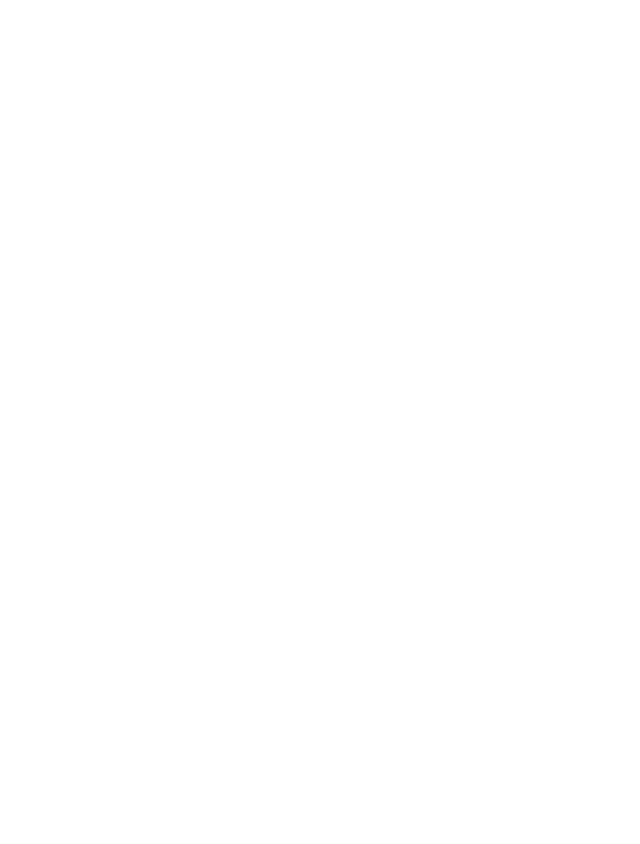
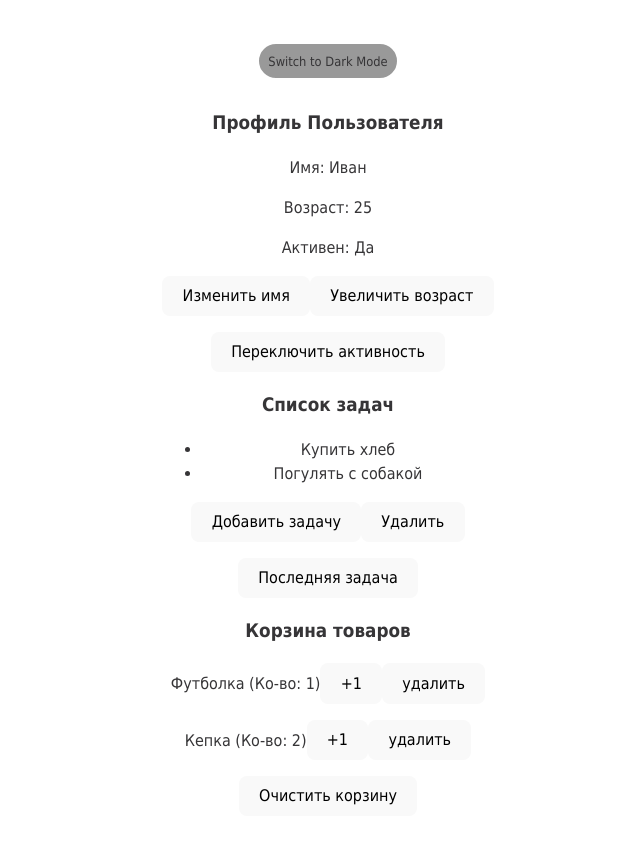
Before and after one commit to Mirsav/tasks, a React (Vite) app: page / in a window 1280 px wide. Shown: the top 844 px of the page, without its empty margins (312-952 px from the left). Before the commit the page ends 800 px from the top, so only its background shows below. Built offline with nearby package versions, Linux system fonts and the light colour scheme.

Commit message:
maked switch mode

```diff
--- a/src/App.jsx
+++ b/src/App.jsx
@@ -1,12 +1,29 @@
-import { useState } from "react";
-import reactLogo from "./assets/react.svg";
-import viteLogo from "/vite.svg";
+import { ThemeProvider } from "styled-components";
+import { GlobalStyles } from "./components/GlobalStyle";
+import { lightTheme, darkTheme } from "./components/Themes";
+import { useDarkMode } from "./components/useDarkMode";
+import Toggle from "./components/Toggler";
 import "./App.css";
+import Obj from "./Obj";
+import Arr from "./Arr";
+import ArrObj from "./ArrObj";
 
 function App() {
+  const [theme, themeToggler, mountedComponent] = useDarkMode();
+  const themeMode = theme === 'light' ? lightTheme : darkTheme;
+
+  if (!mountedComponent) return <div />;
+
   return (
-    <>
-    </>
+    <ThemeProvider theme={themeMode}>
+      <>
+        <GlobalStyles />
+        <Toggle theme={theme} toggleTheme={themeToggler} />
+        <Obj />
+        <Arr />
+        <ArrObj />
+      </>
+    </ThemeProvider>
   );
 }
 
--- /dev/null
+++ b/src/Arr.jsx
@@ -0,0 +1,31 @@
+import { useState, memo } from "react";
+
+const TaskItem = memo(({ task }) => {
+  console.log("render task");
+  return <li>{task}</li>;
+});
+
+const Arr = () => {
+  const [tasks, setTasks] = useState(["Купить хлеб", "Погулять с собакой"]);
+  return (
+    <>
+      <h3>Список задач</h3>
+      <ul>
+        {tasks.map((item, index) => (
+          <TaskItem key={index} task={item} />
+        ))}
+      </ul>
+      <button onClick={() => setTasks([...tasks, "Вынести мусор"])}>
+        Добавить задачу
+      </button>
+      <button onClick={() => setTasks([])}>Удалить</button>
+      <p>
+        <button onClick={() => setTasks(tasks.slice(0, -1))}>
+          Последняя задача
+        </button>
+      </p>
+    </>
+  );
+};
+
+export default Arr;
--- /dev/null
+++ b/src/ArrObj.jsx
@@ -0,0 +1,49 @@
+import { useState, memo, useCallback } from "react";
+
+const CartItem = memo(({ item, onIncrement, onRemove }) => {
+  console.log("render cart");
+  return (
+    <p>
+      {item.title} (Ко-во: {item.count})
+      <button onClick={() => onIncrement(item.id)}>+1</button>
+      <button onClick={() => onRemove(item.id)}>удалить</button>
+    </p>
+  );
+});
+
+const ArrObj = () => {
+  const [cart, setCart] = useState([
+    { id: 1, title: "Футболка", count: 1 },
+    { id: 2, title: "Кепка", count: 2 },
+  ]);
+
+  const handleIncrement = useCallback((id) => {
+    setCart(prevCart =>
+      prevCart.map((item) =>
+        item.id === id ? { ...item, count: item.count + 1 } : item,
+      ),
+    );
+  }, []);
+
+  const handleRemove = useCallback((id) => {
+    setCart(prevCart => prevCart.filter((item) => item.id !== id));
+  }, []);
+  return (
+    <>
+      <h3>Корзина товаров</h3>
+      {cart.map((item) => (
+        <CartItem
+          key={item.id}
+          item={item}
+          onIncrement={handleIncrement}
+          onRemove={handleRemove}
+        />
+      ))}
+      <p>
+        <button onClick={() => setCart([])}>Очистить корзину</button>
+      </p>
+    </>
+  );
+};
+
+export default ArrObj;
--- /dev/null
+++ b/src/Obj.jsx
@@ -0,0 +1,39 @@
+import { useState, memo } from "react";
+
+const UserInfo = memo(({ user }) => {
+  console.log("render user");
+  return (
+    <>
+      <p>Имя: {user.name}</p>
+      <p>Возраст: {user.age}</p>
+      <p>Активен: {user.isActive ? "Да" : "Нет"}</p>
+    </>
+  );
+});
+
+const Obj = () => {
+  const [user, setUser] = useState({
+    name: "Иван",
+    age: 25,
+    isActive: true,
+  });
+  return (
+    <>
+      <h3>Профиль Пользователя</h3>
+      <UserInfo user={user} />
+      <button onClick={() => setUser({ ...user, name: "Артем" })}>
+        Изменить имя
+      </button>
+      <button onClick={() => setUser({ ...user, age: user.age + 1 })}>
+        Увеличить возраст
+      </button>
+      <p>
+        <button onClick={() => setUser({ ...user, isActive: !user.isActive })}>
+          Переключить активность
+        </button>
+      </p>
+    </>
+  );
+};
+
+export default Obj;
--- /dev/null
+++ b/src/components/GlobalStyle.jsx
@@ -0,0 +1,10 @@
+import { createGlobalStyle } from "styled-components";
+
+export const GlobalStyles = createGlobalStyle`
+  body {
+    background: ${({ theme }) => theme.body};
+    color: ${({ theme }) => theme.text};
+    font-family: Tahoma, Helvetica, Arial, Roboto, sans-serif;
+    transition: all 0.50s linear;
+  }
+`;
--- /dev/null
+++ b/src/components/Themes.jsx
@@ -0,0 +1,13 @@
+export const lightTheme = {
+  body: '#FFF',
+  text: '#363537',
+  toggleBorder: '#FFF',
+  background: '#999',
+};
+
+export const darkTheme = {
+  body: '#363537',
+  text: '#FAFAFA',
+  toggleBorder: '#6B8096',
+  background: '#999',
+};
--- /dev/null
+++ b/src/components/Toggler.jsx
@@ -0,0 +1,27 @@
+import React from 'react';
+import styled from "styled-components";
+
+const StyledButton = styled.button`
+  background: ${({ theme }) => theme.background};
+  border: 2px solid ${({ theme }) => theme.toggleBorder};
+  color: ${({ theme }) => theme.text};
+  border-radius: 30px;
+  cursor: pointer;
+  font-size: 0.8rem;
+  padding: 0.6rem;
+  margin: 10px;
+
+  &:hover {
+    opacity: 0.8;
+  }
+`;
+
+const Toggle = ({ theme, toggleTheme }) => {
+  return (
+    <StyledButton onClick={toggleTheme}>
+      Switch to {theme === 'light' ? 'Dark' : 'Light'} Mode
+    </StyledButton>
+  );
+};
+
+export default Toggle;
--- /dev/null
+++ b/src/components/useDarkMode.jsx
@@ -0,0 +1,23 @@
+import { useEffect, useState } from 'react';
+
+export const useDarkMode = () => {
+  const [theme, setTheme] = useState('light');
+  const [mountedComponent, setMountedComponent] = useState(false);
+
+  const setMode = mode => {
+    window.localStorage.setItem('theme', mode);
+    setTheme(mode);
+  };
+
+  const themeToggler = () => {
+    theme === 'light' ? setMode('dark') : setMode('light');
+  };
+
+  useEffect(() => {
+    const localTheme = window.localStorage.getItem('theme');
+    localTheme ? setTheme(localTheme) : setMode('light');
+    setMountedComponent(true);
+  }, []);
+
+  return [theme, themeToggler, mountedComponent];
+};
```
